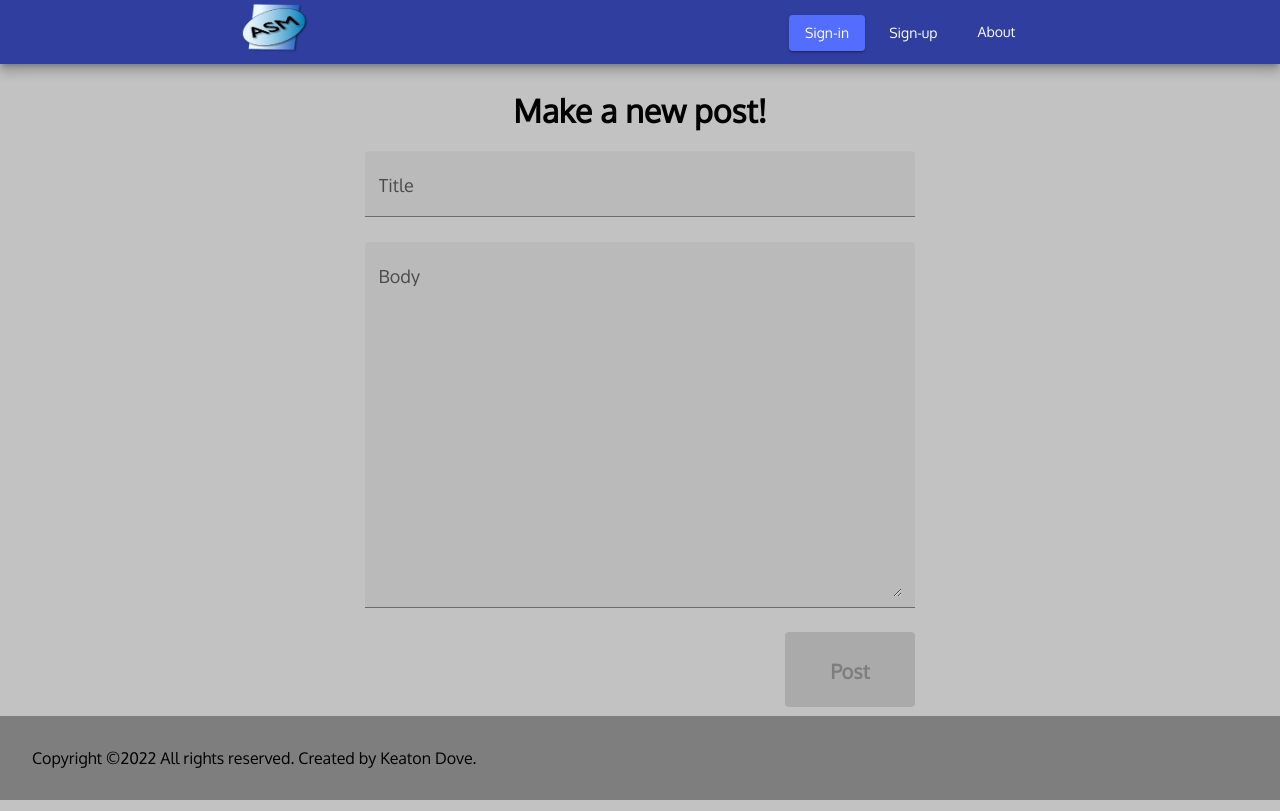
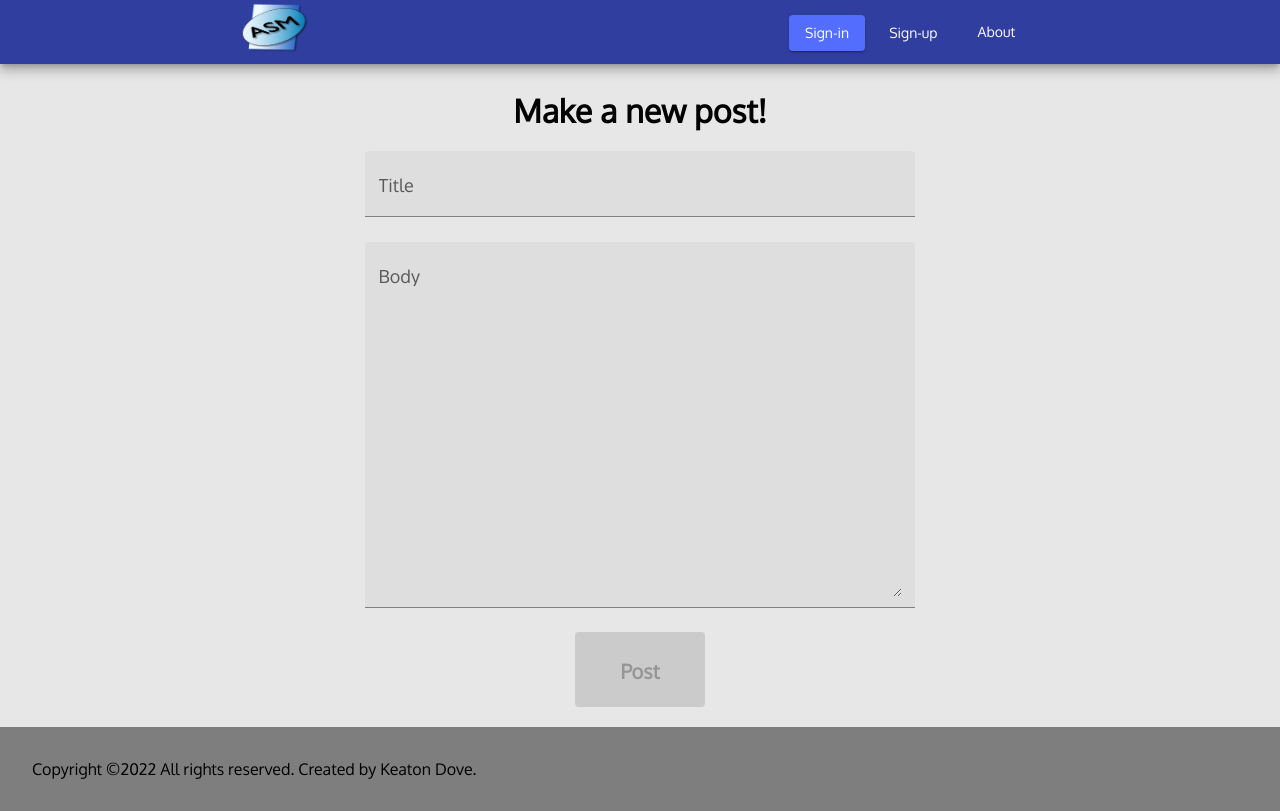
Before and after one commit to Keaton-Dove/AngularSocialMedia, an Angular app: page /post in a window 1280 px wide. Built offline with nearby package versions, Linux system fonts and the light colour scheme; what angular-in-memory-web-api would draw is missing.

Commit message:
Small styling changes

```diff
--- a/src/app/post/post.component.css
+++ b/src/app/post/post.component.css
@@ -6,8 +6,8 @@
     height: 75px;
     width: 130px;
     font-size: 20px;
-    position: absolute;
-    margin-left: 145px;
+    position: relative;
+    margin-bottom: 20px;
 }
 
 fieldset {
--- a/src/styles.css
+++ b/src/styles.css
@@ -10,5 +10,5 @@
     src: local("Oxygen"), url(./assets/fonts/Oxygen-Regular.ttf) format("truetype");
 }
 body{
-    background-color: #c2c2c2;
+    background-color: #e7e7e7;
 }
```
